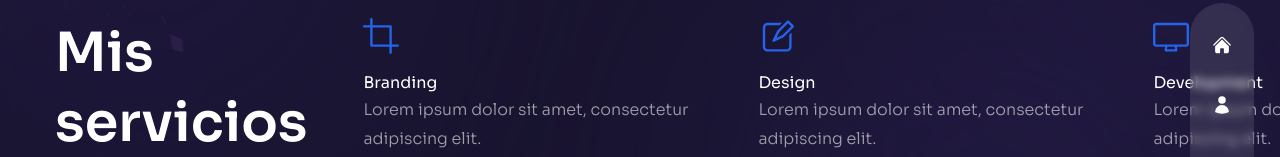
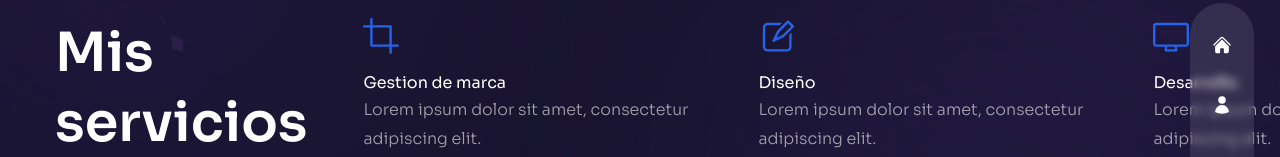
Before and after one commit to Tadeosoto/portafolio, a Next.js app: page /services in a window 1280 px wide. Shown: the part 205-362 px from the top of the page. Built offline with nearby package versions, Linux system fonts and the light colour scheme.

Commit message:
cambios a servicios

```diff
--- a/components/ServiceSlider.js
+++ b/components/ServiceSlider.js
@@ -26,24 +26,20 @@ import { FreeMode, Pagination } from "swiper";
 const serviceData = [
   {
     icon: <RxCrop />,
-    title: "Branding",
+    title: "Gestion de marca",
     description: "Lorem ipsum dolor sit amet, consectetur adipiscing elit.",
   },
   {
     icon: <RxPencil2 />,
-    title: "Design",
+    title: "Diseño",
     description: "Lorem ipsum dolor sit amet, consectetur adipiscing elit.",
   },
   {
     icon: <RxDesktop />,
-    title: "Development",
+    title: "Desarrollo",
     description: "Lorem ipsum dolor sit amet, consectetur adipiscing elit.",
   },
-  {
-    icon: <RxReader />,
-    title: "Copywriting",
-    description: "Lorem ipsum dolor sit amet, consectetur adipiscing elit.",
-  },
+
   {
     icon: <RxRocket />,
     title: "SEO",
@@ -96,3 +92,5 @@ const ServiceSlider = () => {
 };
 
 export default ServiceSlider;
+
+// segundo 1:59:03 del VIDEO
```
